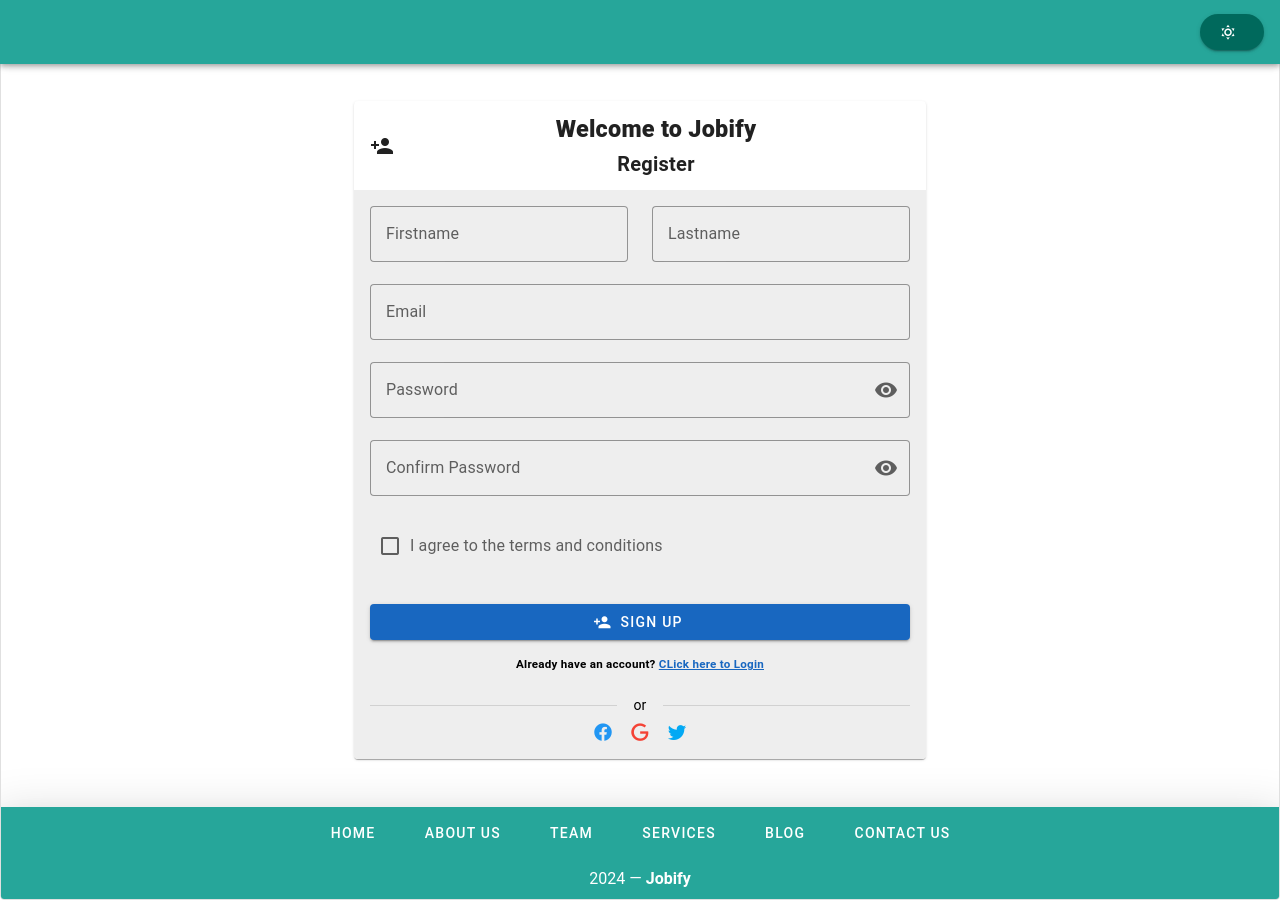
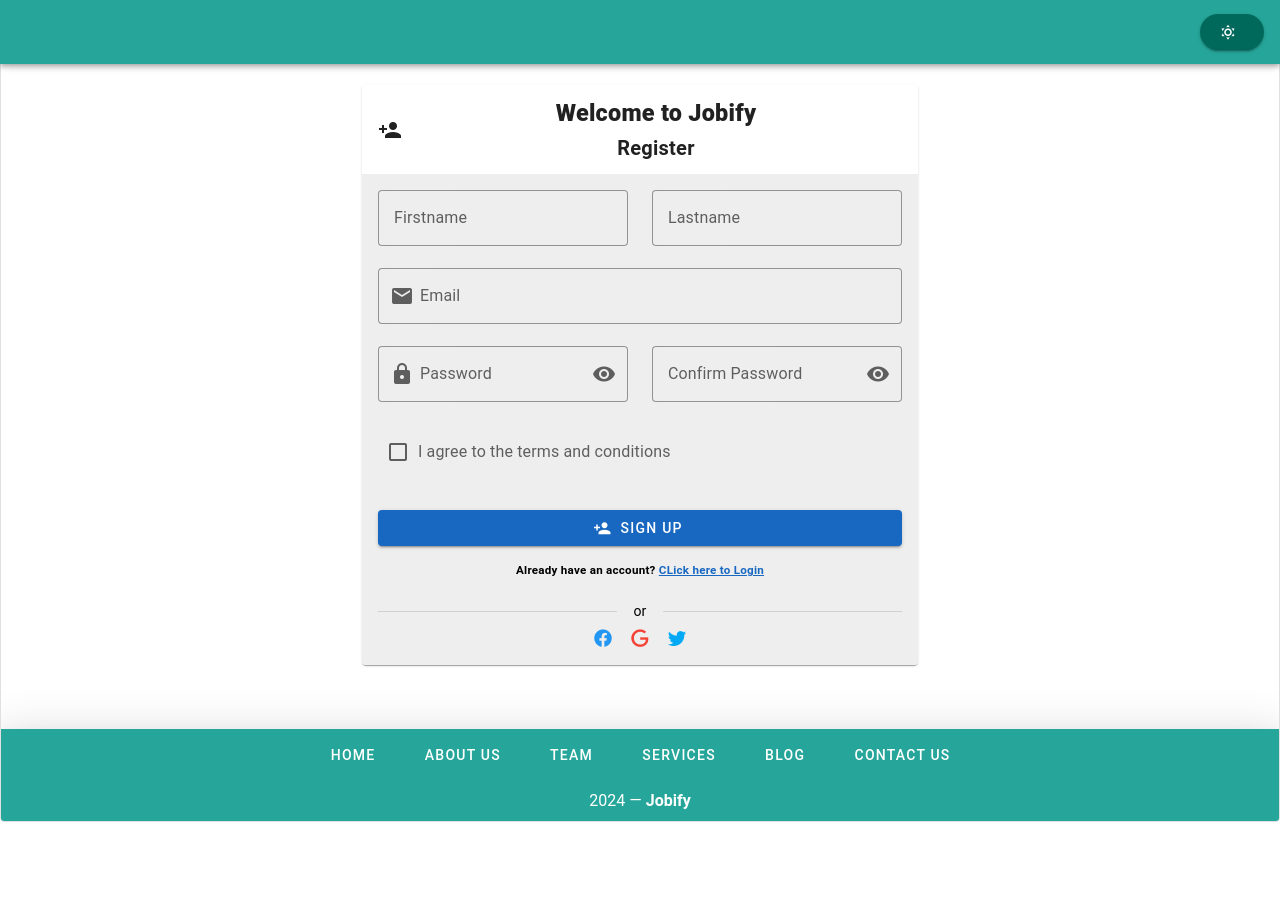
Before and after one commit to cjbantillo/Jobify-Application, a Vue app: page /register in a window 1280 px wide. After the commit the page ends 822 px from the top, so only its background shows below. Built offline with nearby package versions, Linux system fonts and the light colour scheme.

Commit message:
feat: added icons

```diff
--- a/src/components/auth/Register-form.vue
+++ b/src/components/auth/Register-form.vue
@@ -9,8 +9,14 @@
       </v-col>
     </v-row>
 
-    <v-text-field label="Email" variant="outlined"></v-text-field>
+    <v-text-field label="Email" variant="outlined" v-model="email">
+      <template #prepend-inner>
+        <v-icon>mdi-email</v-icon>
+      </template>
+    </v-text-field>
 
+    <v-row>
+      <v-col>
         <!-- Password Field with Eye Icon Inside -->
         <v-text-field
           v-model="password"
@@ -18,13 +24,18 @@
           label="Password"
           variant="outlined"
         >
+          <template #prepend-inner>
+            <v-icon>mdi-lock</v-icon>
+          </template>
+
           <template #append-inner>
             <v-icon @click="togglePasswordVisibility" class="cursor-pointer">
               {{ showPassword ? 'mdi-eye-off' : 'mdi-eye' }}
             </v-icon>
           </template>
         </v-text-field>
-
+      </v-col>
+      <v-col>
         <!-- Confirm Password Field with Eye Icon Inside -->
         <v-text-field
           v-model="confirmPassword"
@@ -33,11 +44,17 @@
           variant="outlined"
         >
           <template #append-inner>
-        <v-icon @click="toggleConfirmPasswordVisibility" class="cursor-pointer">
+            <v-icon
+              @click="toggleConfirmPasswordVisibility"
+              class="cursor-pointer"
+            >
               {{ showConfirmPassword ? 'mdi-eye-off' : 'mdi-eye' }}
             </v-icon>
           </template>
         </v-text-field>
+      </v-col>
+    </v-row>
+
     <!-- terms and conditions -->
     <v-checkbox
       v-model="termsAccepted"
@@ -56,7 +73,6 @@
     >
       Sign up
     </v-btn>
-
   </v-form>
 </template>
 
@@ -82,9 +98,8 @@ export default {
   submitForm() {
     if (this.termsAccepted) {
       // Handle form submission logic
-        alert('Form submitted!');
+      alert('Form submitted!')
     }
   },
-  };
-
+}
 </script>
--- a/src/components/layout/AppLayout.vue
+++ b/src/components/layout/AppLayout.vue
@@ -42,7 +42,9 @@ const links = [
         ></v-btn>
       </v-app-bar>
 
+
       <!-- Add 'pt-8' to v-main to give space for the fixed app bar -->
+
       <v-main class="d-flex flex-column flex-grow-1 pt-8" >
         <v-container >
           <slot name="content"></slot>
--- a/src/views/auth/LoginView.vue
+++ b/src/views/auth/LoginView.vue
@@ -6,7 +6,8 @@ import Loginform from '@/components/auth/Login-form.vue'
 <template>
   <AppLayout>
     <template #content>
-      <v-row class="mt-5 mb-10">
+      <v-container fluid>
+        <v-row class="mb-10">
           <v-col cols="12" md="6" class="mx-auto pt-16">
             <v-card class="mx-auto" prepend-icon="mdi-login-variant">
               <template v-slot:title>
@@ -36,6 +37,7 @@ import Loginform from '@/components/auth/Login-form.vue'
             </v-card>
           </v-col>
         </v-row>
+      </v-container>
     </template>
   </AppLayout>
 </template>
--- a/src/views/auth/RegisterView.vue
+++ b/src/views/auth/RegisterView.vue
@@ -6,7 +6,9 @@ import Registerform from '@/components/auth/Register-form.vue'
 <template>
   <AppLayout>
     <template #content>
-      <v-row class="mt-5 mb-5">
+      <v-container fluid="">
+
+        <v-row class="mb-5">
           <v-col cols="12" md="6" class="mx-auto mt-5">
             <v-card class="mx-auto" prepend-icon="mdi-account-plus">
               <template v-slot:title>
@@ -33,7 +35,8 @@ import Registerform from '@/components/auth/Register-form.vue'
               </v-card-text>
             </v-card>
           </v-col>
-      </v-row>
+        </v-row></v-container
+      >
     </template>
   </AppLayout>
 </template>
```
Lines whose indentation alone changed are shown as unchanged.
